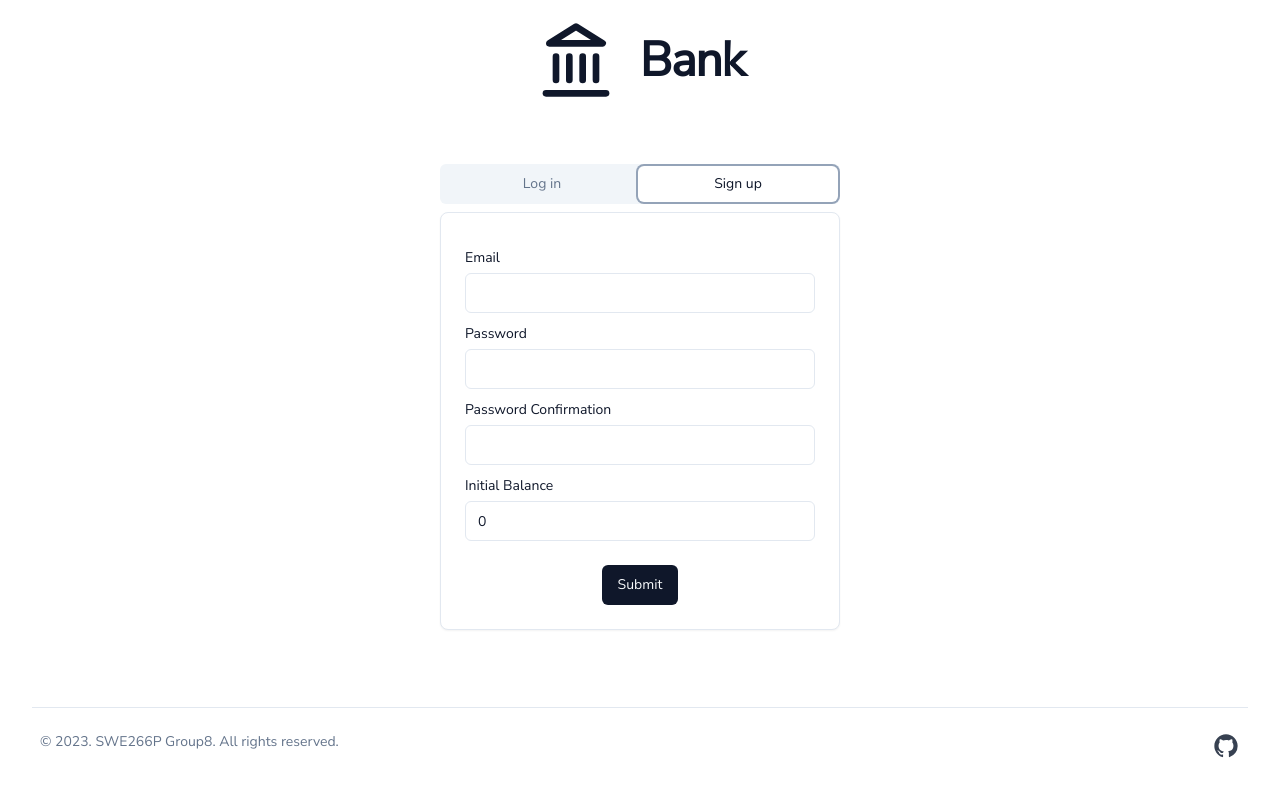
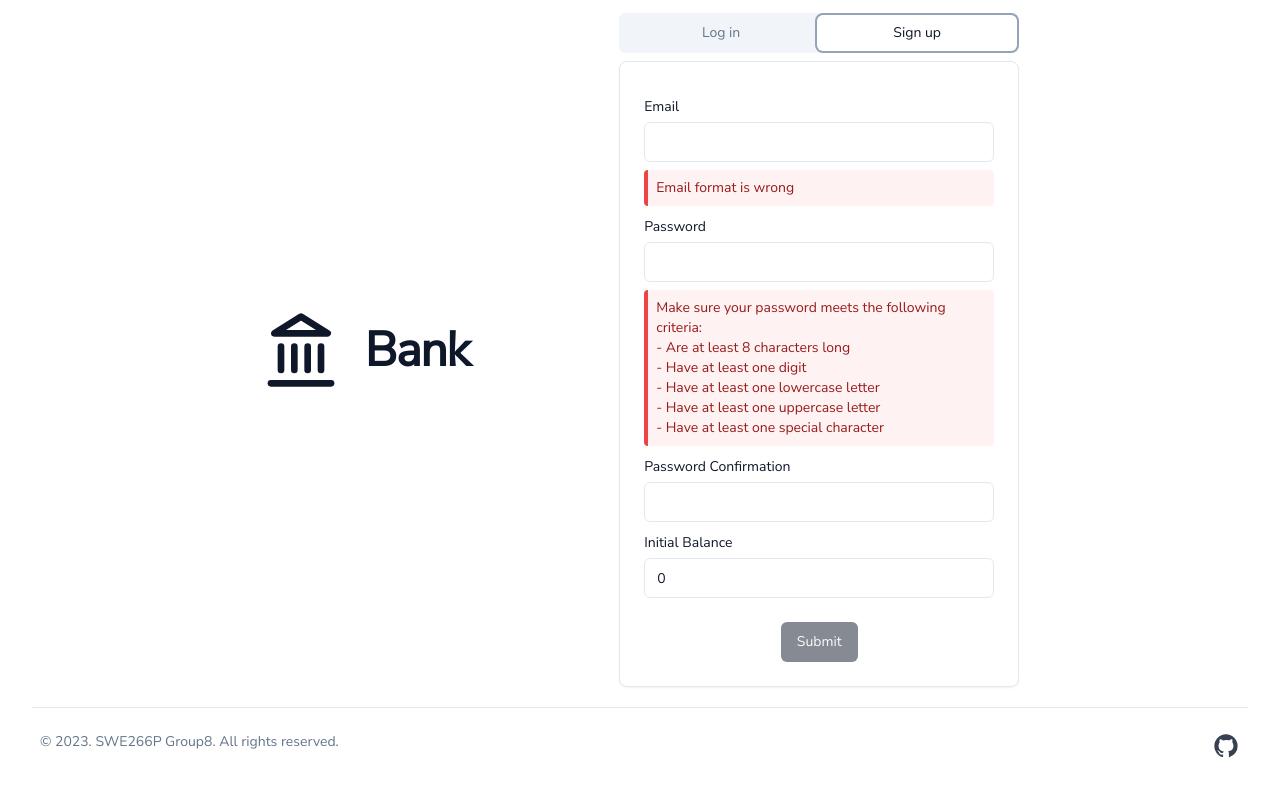
Before and after one commit to shuguang-lv/bank, a Next.js app: page /auth in a window 1280 px wide. Both pictures are taken after a click on the tab "Sign up". Shown: the top 796 px of the page. Built offline with nearby package versions, Linux system fonts and the light colour scheme.

Commit message:
feat: completed authentication client functionalities

```diff
--- /dev/null
+++ b/components/ui/alert.tsx
@@ -0,0 +1,59 @@
+import * as React from "react"
+import { VariantProps, cva } from "class-variance-authority"
+
+import { cn } from "@/lib/utils"
+
+const alertVariants = cva(
+  "relative w-full rounded-lg border p-4 [&>svg]:absolute [&>svg]:text-foreground [&>svg]:left-4 [&>svg]:top-4 [&>svg+div]:translate-y-[-3px] [&:has(svg)]:pl-11",
+  {
+    variants: {
+      variant: {
+        default: "bg-background text-foreground",
+        destructive:
+          "text-destructive border-destructive/50 dark:border-destructive [&>svg]:text-destructive text-destructive",
+      },
+    },
+    defaultVariants: {
+      variant: "default",
+    },
+  }
+)
+
+const Alert = React.forwardRef<
+  HTMLDivElement,
+  React.HTMLAttributes<HTMLDivElement> & VariantProps<typeof alertVariants>
+>(({ className, variant, ...props }, ref) => (
+  <div
+    ref={ref}
+    role="alert"
+    className={cn(alertVariants({ variant }), className)}
+    {...props}
+  />
+))
+Alert.displayName = "Alert"
+
+const AlertTitle = React.forwardRef<
+  HTMLParagraphElement,
+  React.HTMLAttributes<HTMLHeadingElement>
+>(({ className, ...props }, ref) => (
+  <h5
+    ref={ref}
+    className={cn("mb-1 font-medium leading-none tracking-tight", className)}
+    {...props}
+  />
+))
+AlertTitle.displayName = "AlertTitle"
+
+const AlertDescription = React.forwardRef<
+  HTMLParagraphElement,
+  React.HTMLAttributes<HTMLParagraphElement>
+>(({ className, ...props }, ref) => (
+  <div
+    ref={ref}
+    className={cn("text-sm [&_p]:leading-relaxed", className)}
+    {...props}
+  />
+))
+AlertDescription.displayName = "AlertDescription"
+
+export { Alert, AlertTitle, AlertDescription }
--- a/pages/_app.tsx
+++ b/pages/_app.tsx
@@ -3,6 +3,7 @@ import type { AppProps } from "next/app"
 import { Nunito_Sans } from "next/font/google"
 
 import { Separator } from "@/components/ui/separator"
+import { Toaster } from "@/components/ui/toaster"
 
 const nunito = Nunito_Sans({
   subsets: ["latin"],
@@ -13,9 +14,10 @@ const nunito = Nunito_Sans({
 export default function App({ Component, pageProps }: AppProps) {
   return (
     <main
-      className={`${nunito.className} ${nunito.variable} flex h-screen w-screen flex-col items-center justify-center font-sans text-slate-900 antialiased pb-[150px]`}
+      className={`${nunito.className} ${nunito.variable} flex h-screen w-screen flex-col items-center justify-center font-sans text-slate-900 antialiased pb-[100px]`}
     >
       <Component {...pageProps} />
+      <Toaster />
       <div className="w-full fixed bottom-0 p-8">
         <Separator className="mb-4" />
         <div className="flex justify-between p-2">
--- a/pages/auth.tsx
+++ b/pages/auth.tsx
@@ -1,7 +1,9 @@
 import { useEffect, useState } from "react"
 import Head from "next/head"
 import { useRouter } from "next/router"
-import { Landmark } from "lucide-react"
+import { useToast } from "@/hooks/ui/use-toast"
+import { useLocalStorageState } from "ahooks"
+import { Landmark, Loader2 } from "lucide-react"
 
 import { Button } from "@/components/ui/button"
 import { Card, CardContent, CardFooter } from "@/components/ui/card"
@@ -9,83 +11,255 @@ import { Input } from "@/components/ui/input"
 import { Label } from "@/components/ui/label"
 import { Tabs, TabsContent, TabsList, TabsTrigger } from "@/components/ui/tabs"
 
-export default function AuthPage() {
-  const [tab, setTab] = useState<"login" | "signup">("login")
+const EMAIL_REGX = /^[\w.%+-]+@[A-Za-z0-9.-]+\.[A-Za-z]{2,}$/i
+const PWD_REGX =
+  /^(?=.*\d)(?=.*[a-z])(?=.*[A-Z])(?=.*[!@#$%^&*()_+=[{\]};:'\"|,.<>/?\\-]).{8,}$/
+
+function LoginCard() {
   const router = useRouter()
+  const [email, setEmail] = useState("")
+  const [password, setPassword] = useState("")
+  const [loading, setLoading] = useState(false)
+  const [userToken, setUserToken] = useLocalStorageState<string | undefined>(
+    "user-token"
+  )
+  const [userEmail, setUserEmail] = useLocalStorageState<string | undefined>(
+    "user-email"
+  )
+  const { toast } = useToast()
 
-  useEffect(() => {
-    // Prefetch the dashboard page
-    router.prefetch("/dashboard")
-  }, [router])
+  const login = async () => {
+    setLoading(true)
+    try {
+      const res = await fetch("/api/login", {
+        method: "POST",
+        headers: {
+          "Content-Type": "application/json;charset=utf-8",
+        },
+        body: JSON.stringify({ email, password }),
+      })
+      if (res.ok) {
+        const json = await res.json()
+        setUserEmail(json.email)
+        setUserToken(json.token)
+        router.push("/dashboard")
+      } else {
+        toast({
+          variant: "destructive",
+          title: res.statusText,
+        })
+      }
+    } catch (error) {}
+    setLoading(false)
+  }
 
   return (
-    <>
-      <Head>
-        <title>Bank - Authentication</title>
-      </Head>
-      <div className="flex items-center mb-16">
-        <Landmark size={80} className="mr-6" />
-        <h1>Bank</h1>
-      </div>
-      <Tabs value={tab} className="w-[400px]">
-        <TabsList className="grid w-full grid-cols-2">
-          <TabsTrigger value="login" onClick={() => setTab("login")}>
-            Log in
-          </TabsTrigger>
-          <TabsTrigger value="signup" onClick={() => setTab("signup")}>
-            Sign up
-          </TabsTrigger>
-        </TabsList>
-        <TabsContent value="login">
     <Card className="pt-8">
       <CardContent className="space-y-2">
         <div className="space-y-1">
           <Label htmlFor="email">Email</Label>
-                <Input id="email" type="email" defaultValue="" />
+          <Input
+            id="email"
+            type="email"
+            value={email}
+            onChange={(e) => setEmail(e.target.value)}
+          />
         </div>
         <div className="space-y-1">
           <Label htmlFor="password">Password</Label>
-                <Input id="password" type="password" defaultValue="" />
+          <Input
+            id="password"
+            type="password"
+            value={password}
+            onChange={(e) => setPassword(e.target.value)}
+          />
         </div>
       </CardContent>
       <CardFooter className="flex justify-center">
-              <Button onClick={() => router.push("/dashboard")}>Submit</Button>
+        <Button disabled={loading || email.trim().length === 0} onClick={login}>
+          {loading && <Loader2 className="mr-2 h-4 w-4 animate-spin" />}
+          Submit
+        </Button>
       </CardFooter>
     </Card>
-        </TabsContent>
-        <TabsContent value="signup">
+  )
+}
+
+function SignupCard() {
+  const [email, setEmail] = useState("")
+  const [password, setPassword] = useState("")
+  const [password2, setPassword2] = useState("")
+  const [balance, setBalance] = useState(0)
+  const [loading, setLoading] = useState(false)
+  const { toast } = useToast()
+
+  const validateFields = () =>
+    EMAIL_REGX.test(email.trim()) &&
+    PWD_REGX.test(password) &&
+    password === password2 &&
+    typeof balance === "number" &&
+    balance >= 0
+
+  const signup = async () => {
+    setLoading(true)
+    try {
+      const res = await fetch("/api/signup", {
+        method: "POST",
+        headers: {
+          "Content-Type": "application/json;charset=utf-8",
+        },
+        body: JSON.stringify({ email, password, balance }),
+      })
+      if (res.ok) {
+        toast({
+          title: "Signup successfully!",
+        })
+      } else {
+        toast({
+          variant: "destructive",
+          title: res.statusText,
+        })
+      }
+    } catch (error) {}
+    setLoading(false)
+  }
+
+  return (
     <Card className="pt-8">
       <CardContent className="space-y-2">
         <div className="space-y-1">
           <Label htmlFor="email">Email</Label>
-                <Input id="email" type="email" defaultValue="" required />
+          <Input
+            id="email"
+            type="email"
+            value={email}
+            onChange={(e) => setEmail(e.target.value)}
+          />
         </div>
+        {!EMAIL_REGX.test(email.trim()) && (
+          <div
+            role="alert"
+            className="rounded border-s-4 border-red-500 bg-red-50 p-2"
+          >
+            <strong className="block font-medium text-sm text-red-800">
+              {" "}
+              Email format is wrong{" "}
+            </strong>
+          </div>
+        )}
         <div className="space-y-1">
           <Label htmlFor="password">Password</Label>
-                <Input id="password" type="password" defaultValue="" required />
+          <Input
+            id="password"
+            type="password"
+            value={password}
+            onChange={(e) => setPassword(e.target.value)}
+          />
         </div>
+        {!PWD_REGX.test(password) && (
+          <div
+            role="alert"
+            className="rounded border-s-4 border-red-500 bg-red-50 p-2"
+          >
+            <strong className="block font-medium text-sm text-red-800">
+              {" "}
+              Make sure your password meets the following criteria:
+              <br />
+              - Are at least 8 characters long
+              <br />
+              - Have at least one digit
+              <br />
+              - Have at least one lowercase letter
+              <br />
+              - Have at least one uppercase letter
+              <br />
+              - Have at least one special character
+              <br />{" "}
+            </strong>
+          </div>
+        )}
         <div className="space-y-1">
-                <Label htmlFor="password-confirmation">
-                  Password Confirmation
-                </Label>
+          <Label htmlFor="password-confirmation">Password Confirmation</Label>
           <Input
             id="password-confirmation"
             type="password"
-                  defaultValue=""
-                  required
+            value={password2}
+            onChange={(e) => setPassword2(e.target.value)}
           />
         </div>
+        {password !== password2 && (
+          <div
+            role="alert"
+            className="rounded border-s-4 border-red-500 bg-red-50 p-2"
+          >
+            <strong className="block font-medium text-sm text-red-800">
+              {" "}
+              2 passwords entered are different{" "}
+            </strong>
+          </div>
+        )}
         <div className="space-y-1">
           <Label htmlFor="balance">Initial Balance</Label>
-                <Input id="balance" type="number" defaultValue="0" />
+          <Input
+            id="balance"
+            type="number"
+            value={balance}
+            onChange={(e) => setBalance(Number(e.target.value))}
+          />
         </div>
+        {!(typeof balance === "number" && balance >= 0) && (
+          <div
+            role="alert"
+            className="rounded border-s-4 border-red-500 bg-red-50 p-2"
+          >
+            <strong className="block font-medium text-sm text-red-800">
+              {" "}
+              The value of initial balance should be a non-negative integer{" "}
+            </strong>
+          </div>
+        )}
       </CardContent>
       <CardFooter className="flex justify-center">
-              <Button onClick={() => setTab("login")}>Submit</Button>
+        <Button disabled={loading || !validateFields()} onClick={signup}>
+          {loading && <Loader2 className="mr-2 h-4 w-4 animate-spin" />}
+          Submit
+        </Button>
       </CardFooter>
     </Card>
+  )
+}
+
+export default function AuthPage() {
+  const router = useRouter()
+  const [userToken] = useLocalStorageState<string | undefined>("user-token")
+
+  useEffect(() => {
+    if (userToken) {
+      router.push("/dashboard")
+    }
+  }, [userToken])
+
+  return (
+    <div className="flex items-center">
+      <Head>
+        <title>Bank - Authentication</title>
+      </Head>
+      <div className="flex items-center mr-[150px]">
+        <Landmark size={80} className="mr-6" />
+        <h1>Bank</h1>
+      </div>
+      <Tabs defaultValue="login" className="w-[400px]">
+        <TabsList className="grid w-full grid-cols-2">
+          <TabsTrigger value="login">Log in</TabsTrigger>
+          <TabsTrigger value="signup">Sign up</TabsTrigger>
+        </TabsList>
+        <TabsContent value="login">
+          <LoginCard />
+        </TabsContent>
+        <TabsContent value="signup">
+          <SignupCard />
         </TabsContent>
       </Tabs>
-    </>
+    </div>
   )
 }
--- a/pages/index.tsx
+++ b/pages/index.tsx
@@ -1,13 +1,11 @@
 import { useEffect } from "react"
 import { useRouter } from "next/router"
-import { useSessionStorageState } from "ahooks"
+import { useLocalStorageState } from "ahooks"
 import { Landmark } from "lucide-react"
 
 export default function DefaultPage() {
   const router = useRouter()
-  const [userToken, _] = useSessionStorageState<string | undefined>(
-    "user_token"
-  )
+  const [userToken, _] = useLocalStorageState<string | undefined>("user-token")
 
   useEffect(() => {
     if (!userToken) {
```
Also changed, not shown: pages/dashboard.tsx (+36 -3 lines). Lines whose indentation alone changed are shown as unchanged.
